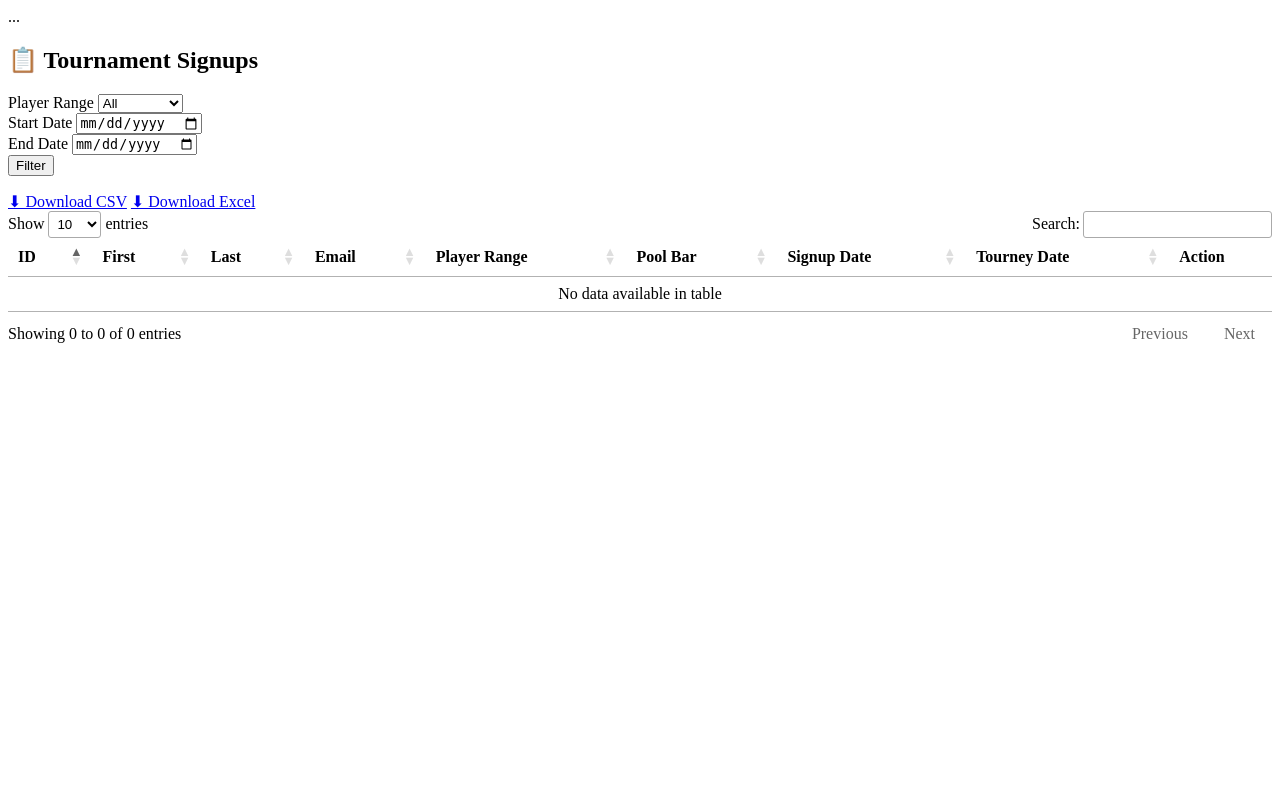
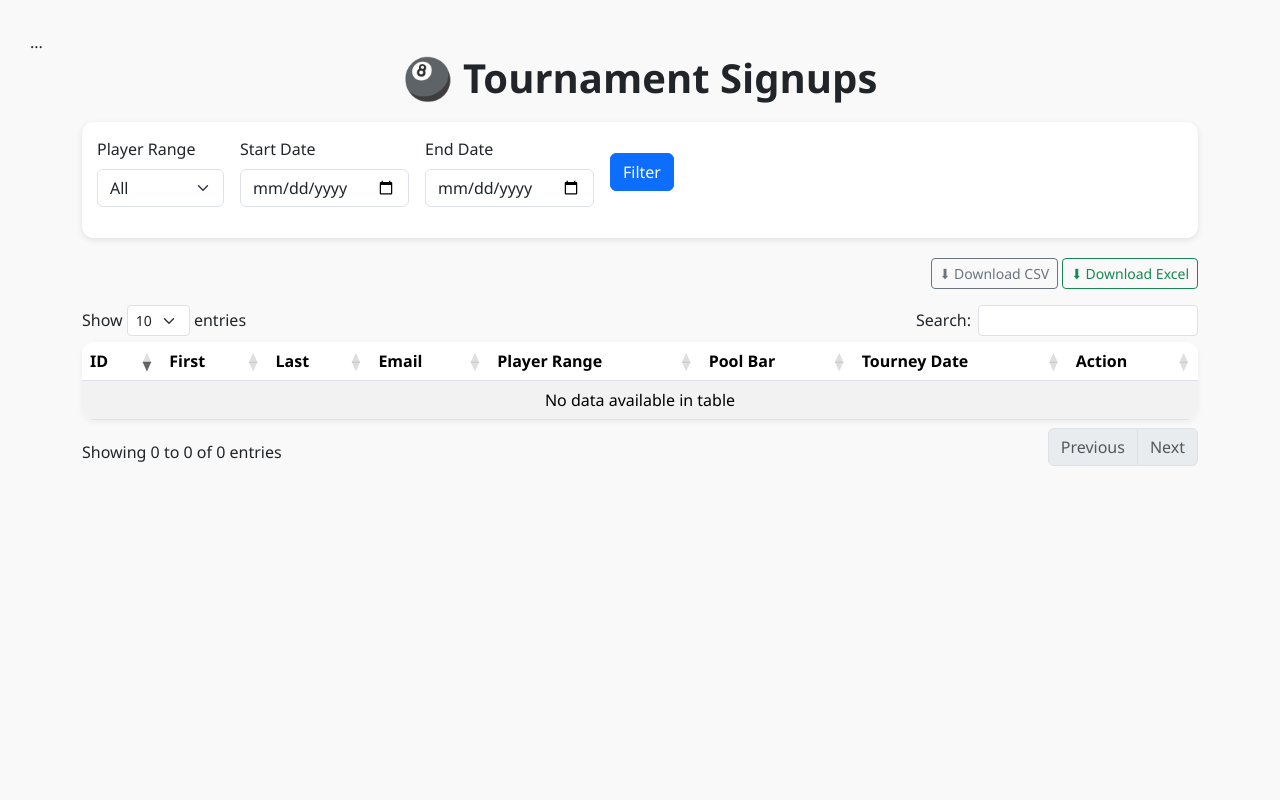
Before and after one commit to jeffenc/pool-tourney-signup-app, a Flask app: template src/templates/admin.html in a window 1280 px wide. Run offline with Flask 3, Linux system fonts and the light colour scheme; the template is opened without the code that fills it, so the values that code supplies are empty; some libraries are stand-ins or nearby versions.

Commit message:
fixed column issue for csv and excel

```diff
--- a/src/app.py
+++ b/src/app.py
@@ -5,8 +5,12 @@ import csv
 import io
 import openpyxl
 import xlsxwriter
+import pandas as pd
+from io import BytesIO, StringIO
 
 app = Flask(__name__)
+
+DB_PATH = "tourney.db"  # adjust to your DB path
 
 # Database setup
 def init_db():
@@ -20,7 +24,8 @@ def init_db():
             email TEXT NOT NULL,
             player_range INTEGER NOT NULL,
             pool_bar TEXT NOT NULL,
-            signup_date TEXT NOT NULL
+            signup_date TEXT NOT NULL,
+            tourney_date TEXT DEFAULT NULL
         )
     """)
     # ensure "pool_bar" exists if upgrading
@@ -84,7 +89,8 @@ def admin():
     conn = sqlite3.connect("tourney.db")
     c = conn.cursor()
 
-    query = "SELECT * FROM signups WHERE 1=1"
+   # query = "SELECT * FROM signups WHERE 1=1"
+    query = "SELECT id, first_name, last_name, email, player_range, signup_date, pool_bar FROM signups WHERE 1=1"
     params = []
 
     player_range = None
@@ -133,14 +139,14 @@ def export_csv():
     c = conn.cursor()
     # Select explicitly in correct order
     # c.execute("SELECT id, first_name, last_name, email, player_range, pool_bar, signup_date, tourney_date FROM signups ORDER BY signup_date DESC")
-    c.execute("SELECT id, first_name, last_name, email, player_range, signup_date, pool_bar, tourney_date FROM signups ORDER BY signup_date DESC")
+    c.execute("SELECT id, first_name, last_name, email, player_range, signup_date, pool_bar FROM signups ORDER BY signup_date DESC")
 
     rows = c.fetchall()
     conn.close()
 
     output = io.StringIO()
     writer = csv.writer(output)
-    headers = ["ID","First Name","Last Name","Email","Player Range","Pool Bar","Signup Date","Tourney Date"]
+    headers = ["ID","First Name","Last Name","Email","Player Range","Tourney Date","Pool Bar"]
     writer.writerow(headers)
     writer.writerows(rows)
 
@@ -183,7 +189,7 @@ def export_excel():
     conn = sqlite3.connect("tourney.db")
     c = conn.cursor()
     # c.execute("SELECT id, first_name, last_name, email, player_range, pool_bar, signup_date, tourney_date FROM signups ORDER BY signup_date DESC")
-    c.execute("SELECT id, first_name, last_name, email, player_range, signup_date, pool_bar, tourney_date FROM signups ORDER BY signup_date DESC")
+    c.execute("SELECT id, first_name, last_name, email, player_range, signup_date, pool_bar FROM signups ORDER BY signup_date DESC")
 
     rows = c.fetchall()
     conn.close()
@@ -192,7 +198,7 @@ def export_excel():
     workbook = xlsxwriter.Workbook(output, {'in_memory': True})
     worksheet = workbook.add_worksheet()
 
-    headers = ["ID","First Name","Last Name","Email","Player Range","Pool Bar","Signup Date","Tourney Date"]
+    headers = ["ID","First Name","Last Name","Email","Player Range","Tourney Date", "Pool Bar"]
     for col, header in enumerate(headers):
         worksheet.write(0, col, header)
 
@@ -207,5 +213,104 @@ def export_excel():
                      download_name="signups.xlsx",
                      mimetype="application/vnd.openxmlformats-officedocument.spreadsheetml.sheet")
 
+# old version of get_signups function
+# def get_signups():
+#     conn = sqlite3.connect(DB_PATH)
+#     cursor = conn.cursor()
+#     cursor.execute("SELECT * FROM signups")
+#     rows = cursor.fetchall()
+#     conn.close()
+#     return rows
+
+# New version of get_signups function
+def get_signups():
+    conn = sqlite3.connect(DB_PATH)
+    cursor = conn.cursor()
+    # Be explicit about which columns to select to match the DataFrame columns
+    cursor.execute("SELECT id, first_name, last_name, email, player_range, pool_bar, signup_date FROM signups ORDER BY signup_date DESC")
+    rows = cursor.fetchall()
+    conn.close()
+    return rows
+
+# old version of download_csv function
+# @app.route("/download_csv")
+# def download_csv():
+#     rows = get_signups()
+#     df = pd.DataFrame(rows, columns=[
+#         "ID", "First", "Last", "Email", "Player Range",
+#         "Pool Bar", "Tourney Date"
+#     ])
+
+#     csv_buffer = StringIO()
+#     df.to_csv(csv_buffer, index=False)
+
+#     return send_file(
+#         BytesIO(csv_buffer.getvalue().encode("utf-8")),
+#         mimetype="text/csv",
+#         as_attachment=True,
+#         download_name="tournament_signups.csv"
+#     )
+
+# New version of download_csv function
+@app.route("/download_csv")
+def download_csv():
+    rows = get_signups()
+    df = pd.DataFrame(rows, columns=[
+        "ID", "First Name", "Last Name", "Email", "Player Range",
+        "Pool Bar", "Signup Date"
+    ])
+
+    csv_buffer = StringIO()
+    df.to_csv(csv_buffer, index=False)
+
+    return send_file(
+        BytesIO(csv_buffer.getvalue().encode("utf-8")),
+        mimetype="text/csv",
+        as_attachment=True,
+        download_name="tournament_signups.csv"
+    )
+
+# old version of download_excel function
+# @app.route("/download_excel")
+# def download_excel():
+#     rows = get_signups()
+#     df = pd.DataFrame(rows, columns=[
+#         "ID", "First", "Last", "Email", "Player Range",
+#          "Pool Bar", "Tourney Date"
+#     ])
+
+#     output = BytesIO()
+#     with pd.ExcelWriter(output, engine="openpyxl") as writer:
+#         df.to_excel(writer, index=False, sheet_name="Signups")
+
+#     output.seek(0)
+#     return send_file(
+#         output,
+#         mimetype="application/vnd.openxmlformats-officedocument.spreadsheetml.sheet",
+#         as_attachment=True,
+#         download_name="tournament_signups.xlsx"
+#     )
+
+# new version of download_excel function
+@app.route("/download_excel")
+def download_excel():
+    rows = get_signups()
+    df = pd.DataFrame(rows, columns=[
+        "ID", "First Name", "Last Name", "Email", "Player Range",
+        "Pool Bar", "Signup Date"
+    ])
+
+    output = BytesIO()
+    with pd.ExcelWriter(output, engine="openpyxl") as writer:
+        df.to_excel(writer, index=False, sheet_name="Signups")
+
+    output.seek(0)
+    return send_file(
+        output,
+        mimetype="application/vnd.openxmlformats-officedocument.spreadsheetml.sheet",
+        as_attachment=True,
+        download_name="tournament_signups.xlsx"
+    )
+
 if __name__ == "__main__":
     app.run(debug=True)
--- a/src/templates/admin.html
+++ b/src/templates/admin.html
@@ -1,8 +1,50 @@
 <head>
   ...
-  <link rel="stylesheet" href="https://cdn.datatables.net/1.13.6/css/jquery.dataTables.min.css">
-  <script src="https://code.jquery.com/jquery-3.7.0.min.js"></script>
-  <script src="https://cdn.datatables.net/1.13.6/js/jquery.dataTables.min.js"></script>
+
+
+  <!-- Bootstrap CSS -->
+  <link href="https://cdn.jsdelivr.net/npm/bootstrap@5.3.2/dist/css/bootstrap.min.css" rel="stylesheet">
+
+  <!-- DataTables CSS -->
+  <link rel="stylesheet" href="https://cdn.datatables.net/1.13.4/css/dataTables.bootstrap5.min.css">
+
+
+    <style>
+    body {
+      background-color: #f9f9f9;
+      padding: 30px;
+      font-family: "Segoe UI", Tahoma, Geneva, Verdana, sans-serif;
+    }
+    h1 {
+      margin-bottom: 20px;
+      font-weight: 600;
+    }
+    .filter-box {
+      background: white;
+      border-radius: 12px;
+      padding: 15px;
+      margin-bottom: 20px;
+      box-shadow: 0 2px 6px rgba(0,0,0,0.1);
+    }
+    .table {
+      background: white;
+      border-radius: 12px;
+      overflow: hidden;
+      box-shadow: 0 2px 6px rgba(0,0,0,0.05);
+    }
+    .btn-delete {
+      border: none;
+      background: #dc3545;
+      color: white;
+      border-radius: 6px;
+      padding: 5px 10px;
+      transition: background 0.2s;
+    }
+    .btn-delete:hover {
+      background: #b02a37;
+    }
+  </style>
+
     <script>
     $(document).ready(function() {
         $('#signupsTable').DataTable({
@@ -16,43 +58,46 @@
     </script>
 </head>
 <body>
-<div class="container mt-5">
-  <h2 class="mb-4">📋 Tournament Signups</h2>
+  <div class="container">
+    <h1 class="text-center">🎱 Tournament Signups</h1>
 
-  <!-- Filter Form -->
-  <form method="POST" class="bg-secondary p-3 rounded mb-3">
-    <div class="row">
-      <div class="col-md-3">
-        <label class="form-label">Player Range</label>
-        <select name="player_range" class="form-select">
+   <!-- Filter Box -->
+    <div class="filter-box">
+      <form method="GET" action="/admin" class="row g-3 align-items-center">
+        <div class="col-auto">
+          <label for="playerRange" class="form-label">Player Range</label>
+          <select id="playerRange" name="playerRange" class="form-select">
             <option value="all">All</option>
             <option value="8">8 Players</option>
             <option value="16">16 Players</option>
-          <option value="32">32 Players</option>
           </select>
         </div>
-      <div class="col-md-3">
-        <label class="form-label">Start Date</label>
-        <input type="date" name="start_date" class="form-control">
+
+        <div class="col-auto">
+          <label for="startDate" class="form-label">Start Date</label>
+          <input type="date" id="startDate" name="startDate" class="form-control">
         </div>
-      <div class="col-md-3">
-        <label class="form-label">End Date</label>
-        <input type="date" name="end_date" class="form-control">
+
+        <div class="col-auto">
+          <label for="endDate" class="form-label">End Date</label>
+          <input type="date" id="endDate" name="endDate" class="form-control">
         </div>
-      <div class="col-md-3 d-flex align-items-end">
-        <button type="submit" class="btn btn-light w-100">Filter</button>
+
+        <div class="col-auto d-flex align-items-end">
+          <button type="submit" class="btn btn-primary">Filter</button>
         </div>
+      </form>
     </div>
   </form>
 
-    <!-- Export Buttons -->
-  <div class="mb-3">
-    <a href="/export/csv" class="btn btn-success">⬇ Download CSV</a>
-    <a href="/export/excel" class="btn btn-primary">⬇ Download Excel</a>
+    <!-- Export/Download Buttons -->
+    <div class="mb-3 text-end">
+      <a href="/download_csv" class="btn btn-outline-secondary btn-sm">⬇ Download CSV</a>
+      <a href="/download_excel" class="btn btn-outline-success btn-sm">⬇ Download Excel</a>
     </div>
 
   <!-- Signups Table -->
-<table id="signupsTable" class="table table-striped table-dark table-bordered">
+<table id="signupsTable" class="table table-striped table-hover">
   <thead>
     <tr>
       <th>ID</th>
@@ -61,8 +106,8 @@
       <th>Email</th>
       <th>Player Range</th>
       <th>Pool Bar</th>
-      <th>Signup Date</th>
       <th>Tourney Date</th>
+      <!-- <th>Tourney Date</th> -->
       <th>Action</th>
     </tr>
   </thead>
@@ -76,16 +121,30 @@
     <td>{{ row[4] }}</td> <!-- Player Range -->
     <td>{{ row[6] }}</td> <!-- Pool Bar (was row[5]) -->
     <td>{{ row[5] }}</td> <!-- Signup Date (was row[6]) -->
-    <td>{{ row[7] }}</td> <!-- Tourney Date -->
+    <!-- <td>{{ row[7] }}</td> Tourney Date -->
     <td>
       <form action="/delete/{{ row[0] }}" method="POST" onsubmit="return confirm('Delete this entry?')">
-        <button type="submit" class="btn btn-danger btn-sm">🗑 Delete</button>
+        <button type="submit" class="btn btn-delete">🗑 Delete</button>
       </form>
     </td>
   </tr>
   {% endfor %}
 </tbody>
 </table>
+</div>
 
-</div>
+  <!-- Bootstrap + DataTables JS -->
+  <script src="https://code.jquery.com/jquery-3.6.0.min.js"></script>
+  <script src="https://cdn.datatables.net/1.13.4/js/jquery.dataTables.min.js"></script>
+  <script src="https://cdn.datatables.net/1.13.4/js/dataTables.bootstrap5.min.js"></script>
+
+   <script>
+    $(document).ready(function () {
+      $('#signupsTable').DataTable({
+        "pageLength": 10,
+        "lengthMenu": [5, 10, 25, 50],
+        "order": [[0, "desc"]]
+      });
+    });
+  </script>
 </body>
```
Also changed, not shown: src/tourney.db, 6 other files. Lines whose indentation alone changed are shown as unchanged.
